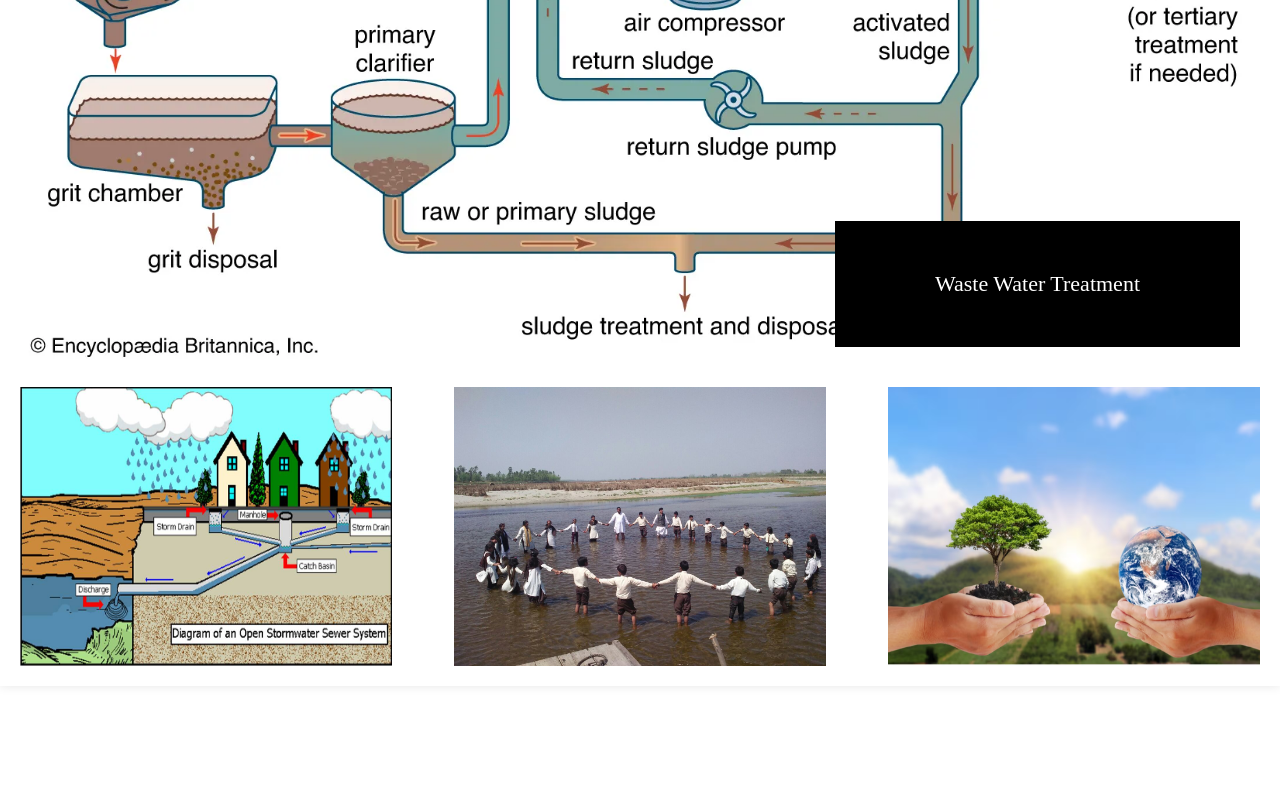
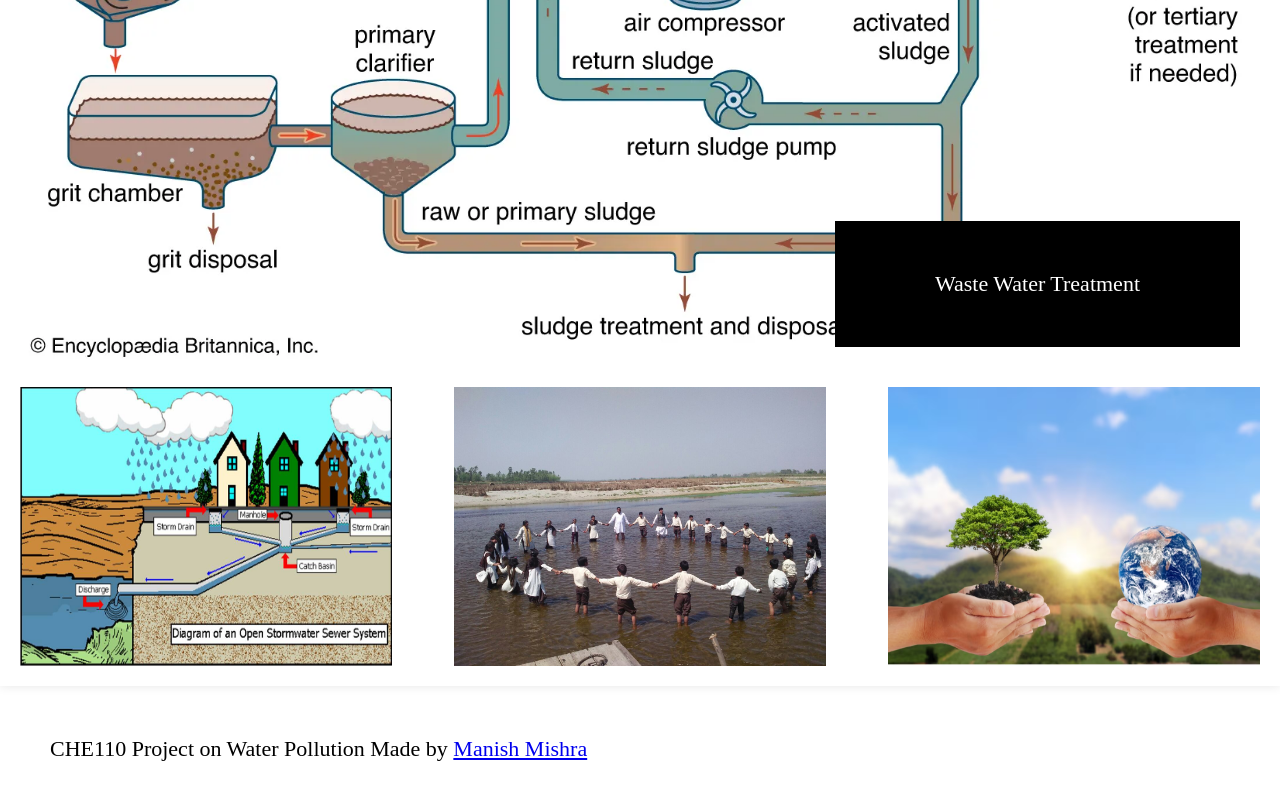
Before and after one commit to manish26m/WaterPollutionWebsite, a plain HTML site: page content.html in a window 1280 px wide. Shown: the part 6455-7255 px from the top of the page. Before the commit the page ends 7161 px from the top, so only its background shows below. Drawn offline with Linux system fonts and the light colour scheme.

Commit message:
Update content.html

```diff
--- a/content.html
+++ b/content.html
@@ -256,7 +256,13 @@
                 </section>
 
 
-               </main></body>
+               </main>         <footer>
+                <p>
+                    CHE110 Project on Water Pollution
+                    Made by <a href="mailto:@manishm112005@gmail.com">Manish Mishra</a>
+
+                </p>
+        </footer></body>
 
 
 
```
